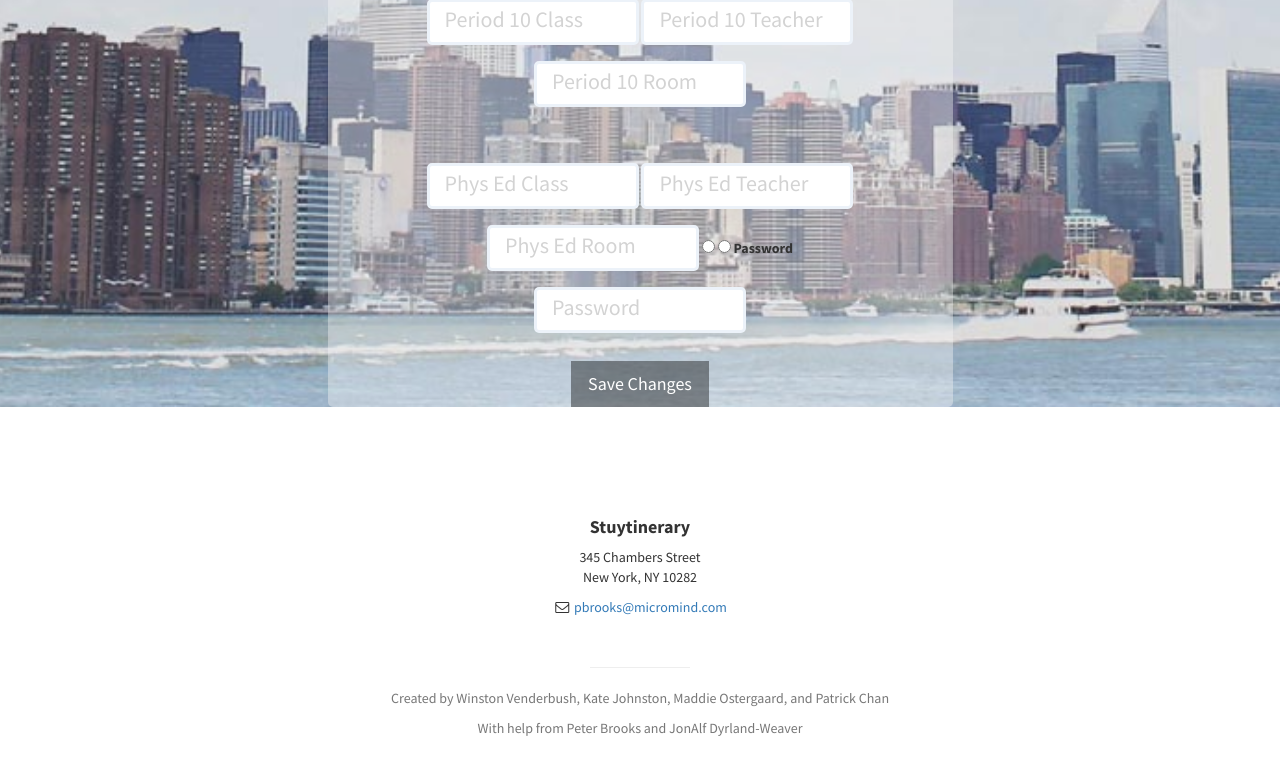
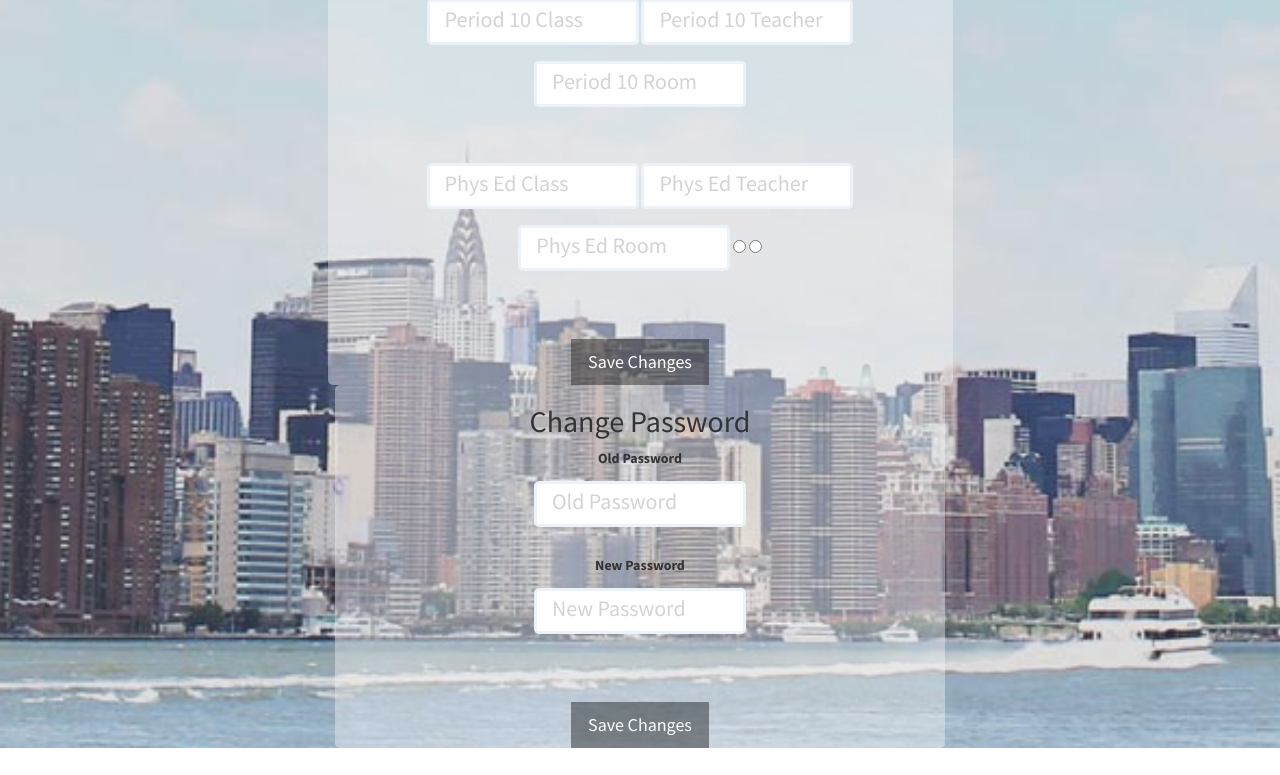
Before and after one commit to katelyj/Team_EighthGradeBully, a Flask app: page /settings in a window 1280 px wide. Shown: the part 1592-2367 px from the top of the page. Before the commit the page ends 2328 px from the top, so only its background shows below. Run offline with Flask 2, Linux system fonts and the light colour scheme; some libraries are stand-ins or nearby versions.

Commit message:
but wait there's more

```diff
--- a/templates/settings.html
+++ b/templates/settings.html
@@ -105,13 +105,37 @@
 	      <input type="radio" id="a_day">
 	      <input type="radio" id="b_day">
 
-	      <label for="pass">Password</label>
-	      <br>
-	      <input type="password" name="password" placeholder="Password" required>
-	      <br><br>
+	      <br><br><br><br>
+
+
 	      <input type="submit" class="btn btn-dark btn-lg" value="Save Changes">
 	    </form>
 
         </div>
+        <br><br>
+        <div class="col-md-12 text-vertical-center">
+
+	  	<div id="whitespace" class="col-md-3"></div>
+          <div id="schedule" class="col-md-6 container schedulecontainer">
+
+          	<h2> Change Password</h2>
+          	<form action = "/settings/" method="POST">
+          	<label for="old_pass">Old Password</label>
+	      	<br>
+	      	<input type="password" name="password" placeholder="Old Password" required>
+	      	<br><br>
+	      	<label for="new_pass">New Password</label>
+	      	<br>
+	      	<input type="password" name="password" placeholder="New Password" required>
+
+	      	<br><br><br><br>
+
+
+	      	<input type="submit" class="btn btn-dark btn-lg" value="Save Changes">
+	    	</form>
+
+        </div>
+
+
     </header>
 {% endblock %}
```
